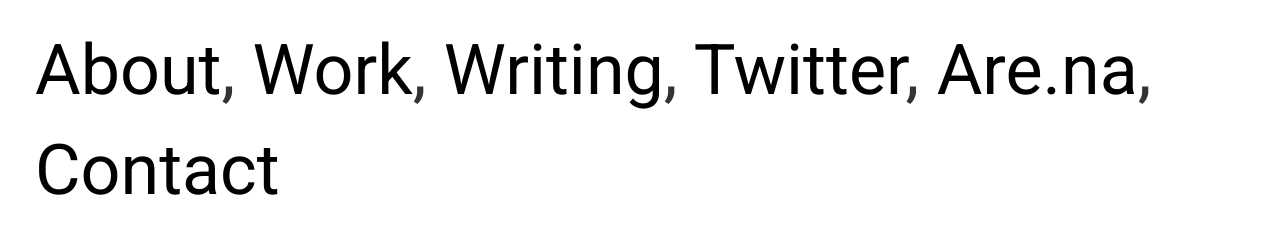
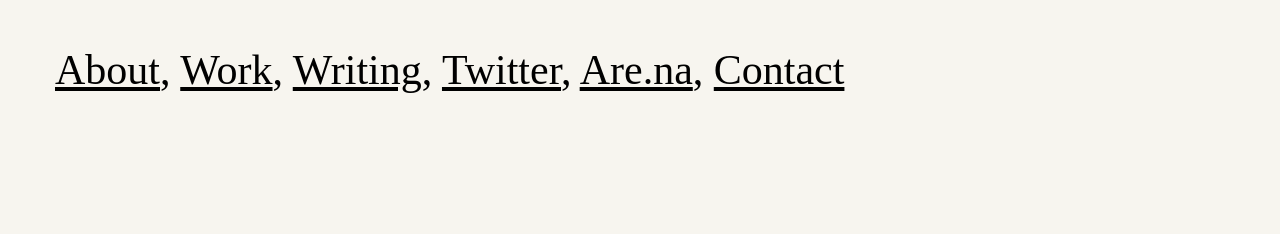
Before and after one commit to cbadal/cbadal.github.io, a plain HTML site: page index.html in a window 1280 px wide. Drawn offline with nearby package versions, Linux system fonts and the light colour scheme.

Commit message:
Update main.css

```diff
--- a/css/main.css
+++ b/css/main.css
@@ -1,9 +1,10 @@
 body {
-  padding-top: 20px;
-  padding-left: 20px;
-  padding-bottom: 20px;
-  padding-right: 20px;
-  box-sizing: border-box; }
+  padding-top: 40px;
+  padding-left: 40px;
+  padding-bottom: 40px;
+  padding-right: 40px;
+  box-sizing: border-box;
+  background-color: #f7f5ef;}
 
 .container-fluid, .container-fluid * {
   overflow-x: display; }
@@ -13,15 +14,16 @@ body {
     padding-left: none !important;
     padding-right: none !important; } }
 .site-nav {
-  font-size: 5em;
-  font-family: 'Roboto', sans-serif; }
-  .site-nav .top-link:hover {
+  font-size: 3em;
+  font-family: 'Cardo', serif;
+  color: #000; }
+  .site-nav a {
+    color: #000;
+    text-decoration: underline; }
+  .site-nav a:hover {
     cursor: pointer;
-    text-decoration: none !important;
     color: transparent;
-    text-shadow: 0 0 10px #000; }
-  .site-nav a {
-    color: #000; }
+    text-shadow: 0 0 10px #000; } }
 
 #about-page {
   font-size: 1em; }
```
